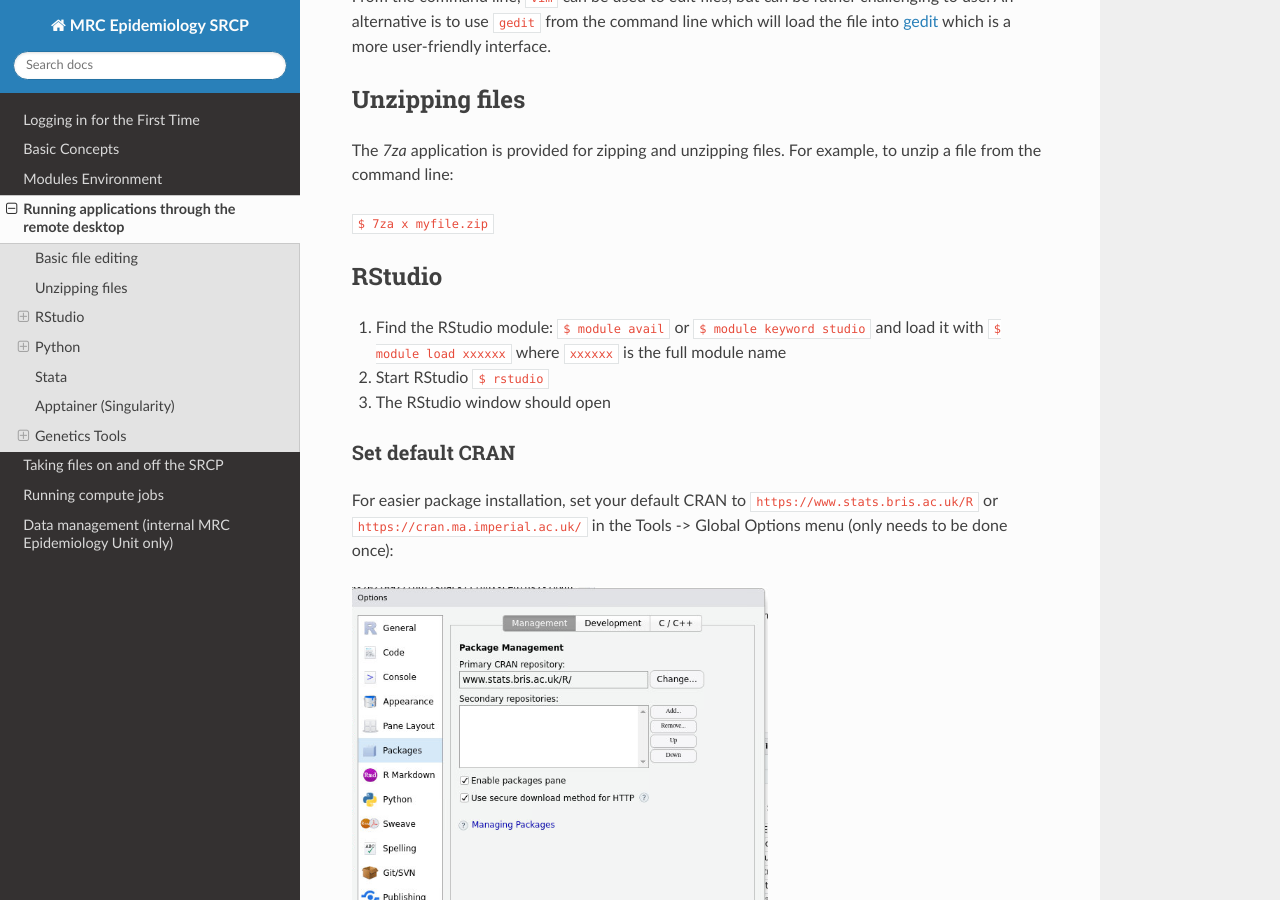
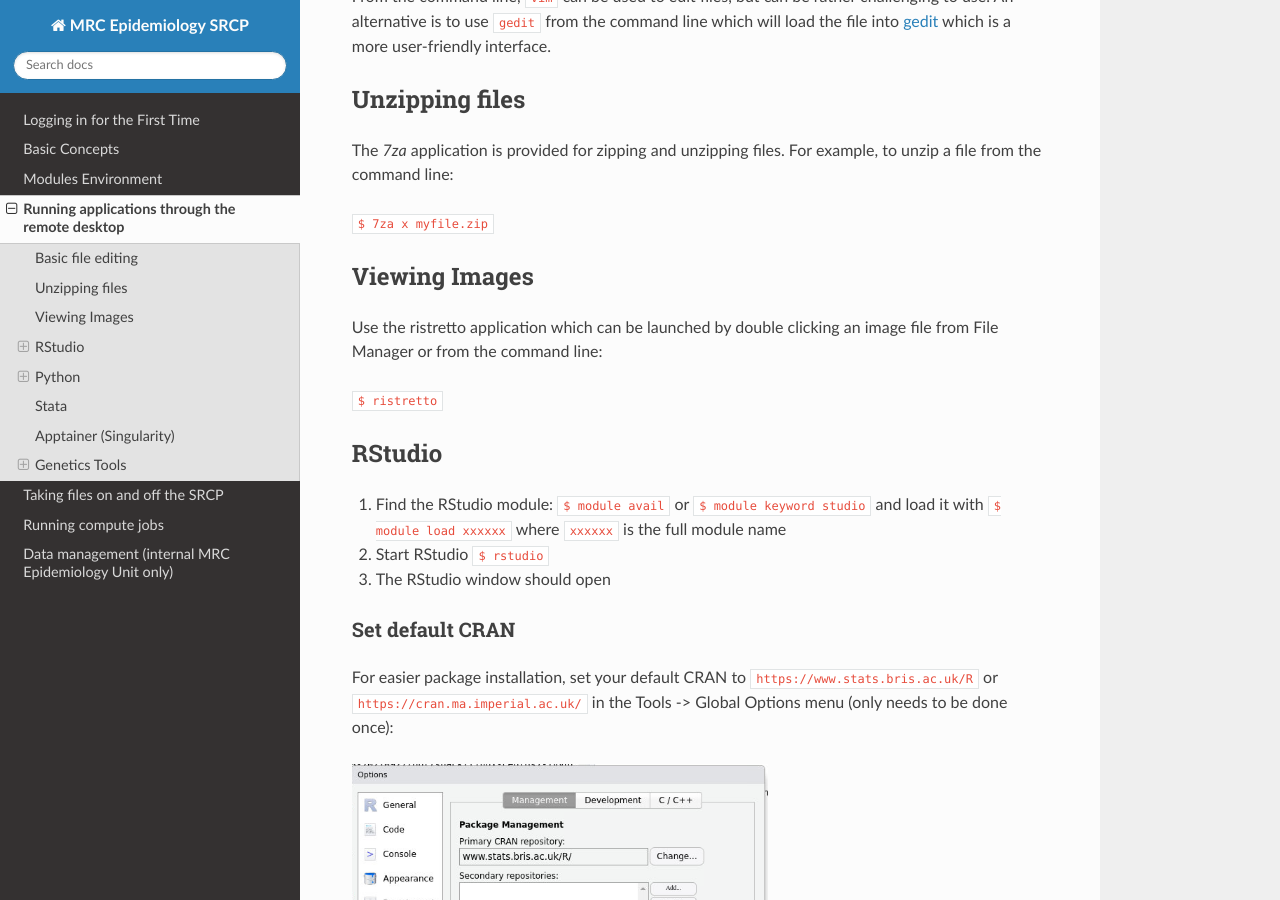
Before and after one commit to epi-analysis/SRCP_docs, a Sphinx documentation site: the page built from docs/source/03-Running-applications-through-the-remote-desktop.rst, in a window 1280 px wide and 900 px high, scrolled down 519 px. Built offline with Sphinx 7.4.7 and the Read the Docs theme 3.1.0, drawn with Linux system fonts in a browser that asks for light colours.

Commit message:
Update 03-Running-applications-through-the-remote-desktop.rst

```diff
--- a/docs/source/03-Running-applications-through-the-remote-desktop.rst
+++ b/docs/source/03-Running-applications-through-the-remote-desktop.rst
@@ -14,6 +14,12 @@
 The `7za` application is provided for zipping and unzipping files. For example, to unzip a file from the command line:
 
 ``$ 7za x myfile.zip``
+
+Viewing Images
+---------------
+Use the ristretto application which can be launched by double clicking an image file from File Manager or from the command line:
+
+``$ ristretto``
 
 RStudio
 -------
```
